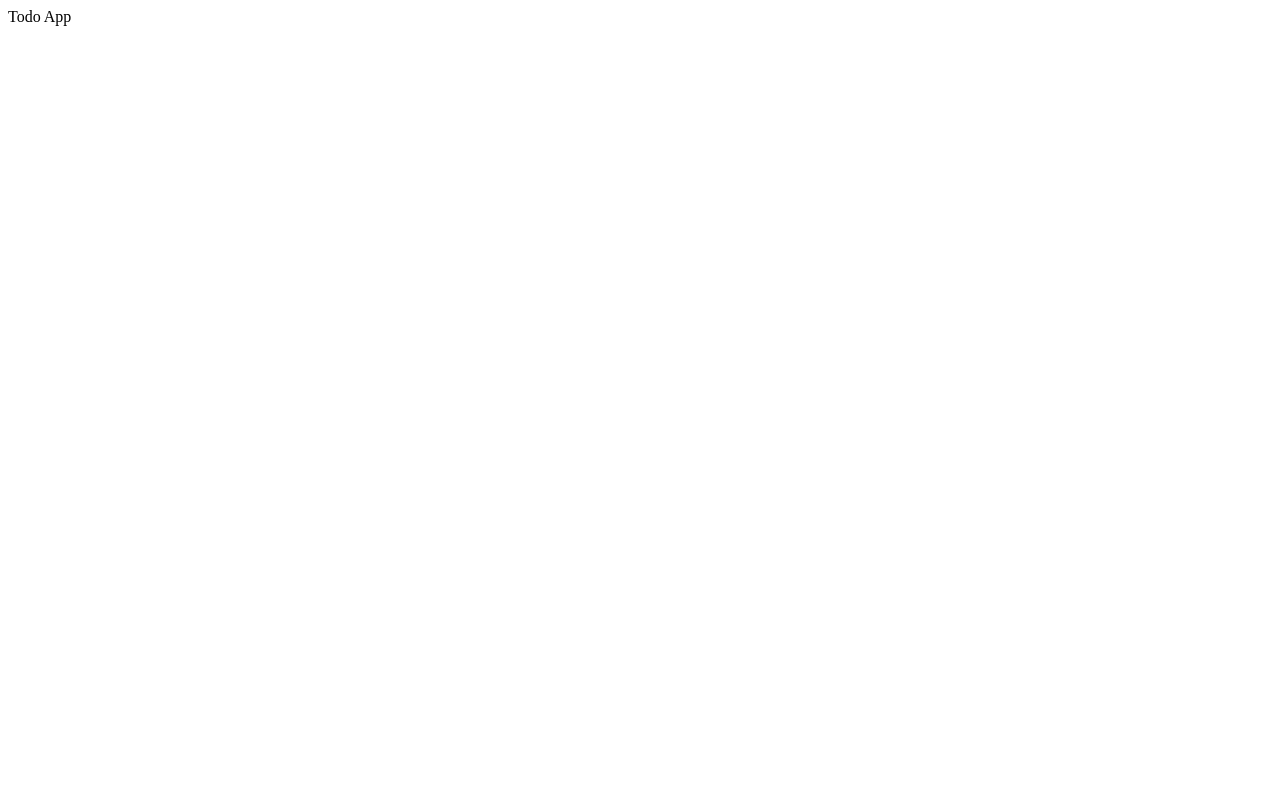
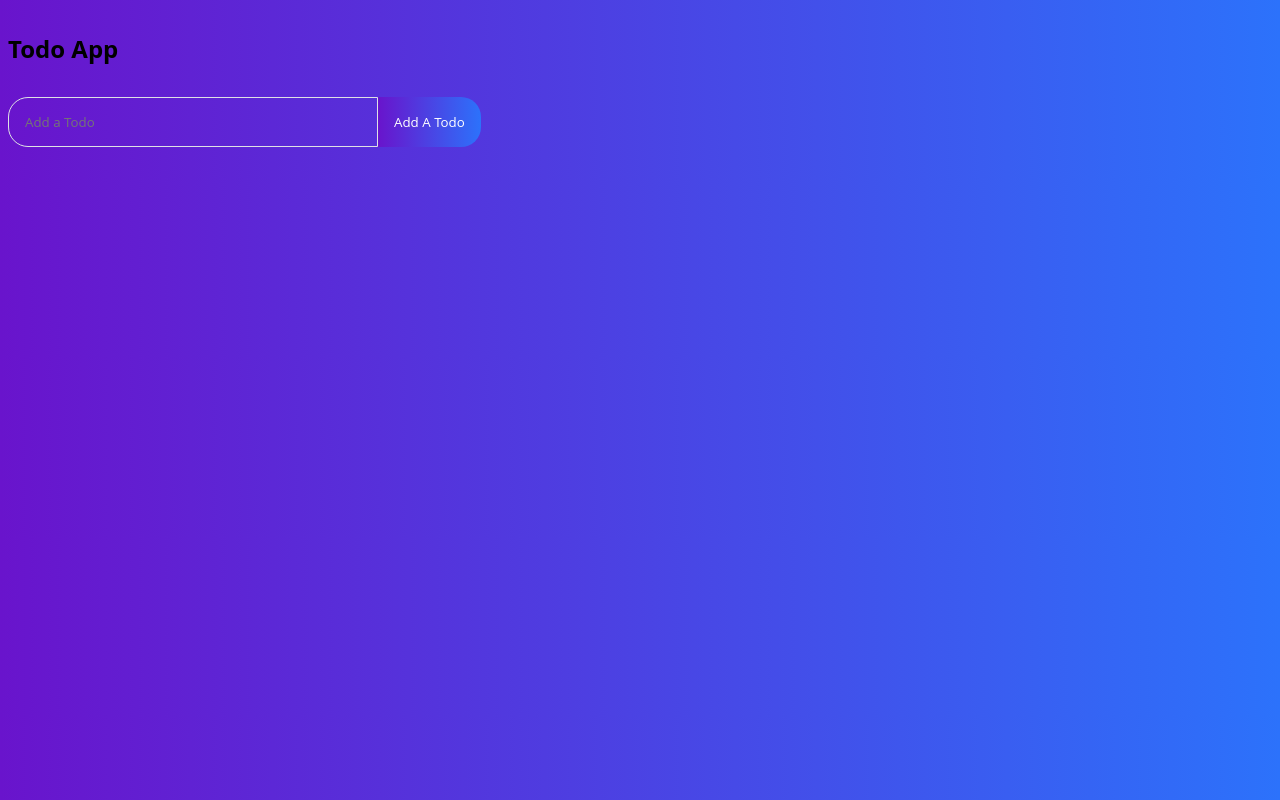
Before and after one commit to Azikenp/Toodoo, a React (Vite) app: page / in a window 1280 px wide. Built offline with nearby package versions, Linux system fonts and the light colour scheme.

Commit message:
new file

```diff
--- a/src/App.css
+++ b/src/App.css
@@ -0,0 +1,136 @@
+* {
+    font-family: 'Open Sans';
+  }
+  body {
+    background: linear-gradient(
+      90deg,
+      rgba(105, 20, 204, 1) 0%,
+      rgba(44, 114, 251, 1) 100%
+    );
+  }
+  .todo-app {
+    display: flex;
+    flex-direction: column;
+    justify-content: flex-start;
+    width: 500px;
+    min-height: 500px;
+    background: white;
+    text-align: center;
+    margin: 128px auto;
+    border-radius: 5px;
+  }
+
+  h1 {
+    margin: 32px 0;
+    font-size: 24px;
+  }
+
+  .completed {
+    text-decoration: line-through;
+    opacity: 0.4;
+  }
+
+  .todo-form {
+    margin-bottom: 32px;
+  }
+
+  .todo-button {
+    padding: 16px;
+    border: none;
+    border-radius: 0 20px 20px 0;
+    cursor: pointer;
+    outline: none;
+    background: linear-gradient(
+      90deg,
+      rgba(105, 20, 204, 1) 0%,
+      rgba(44, 114, 251, 1) 100%
+    );
+    color: #fff;
+    text-transform: capitalize;
+  }
+
+  .todo-input {
+    padding: 15px 32px 15px 16px;
+    border-radius: 20px 0 0 20px;
+    border: 1px solid #dfe1e5;
+    outline: none;
+    width: 320px;
+    background: transparent;
+  }
+
+  .todo-input.edit {
+    border: 2px solid #149fff;
+  }
+
+  .todo-button.edit {
+    background: linear-gradient(
+      90deg,
+      rgba(20, 159, 255, 1) 0%,
+      rgba(17, 122, 255, 1) 100%
+    );
+    padding: 16px 22px;
+  }
+
+  .todo-container {
+    display: flex;
+    flex-direction: row;
+    position: relative;
+  }
+
+  ul {
+    list-style-type: none;
+    padding: 0;
+    margin: 0;
+  }
+
+  .todo-row {
+    display: flex;
+    justify-content: space-between;
+    align-items: center;
+    box-shadow: rgba(149, 157, 165, 0.2) 0px 8px 24px;
+    margin: 4px auto;
+
+    padding: 16px;
+    border-radius: 20px;
+    width: 80%;
+  }
+
+  .todo-row input {
+    margin-right: 10px;
+  }
+
+  /* Dropdown Styling */
+  .dropdown {
+    position: relative;
+    display: inline-block;
+    text-align: left;
+  }
+
+  .dropdown-list-container {
+    transform-origin: top;
+    position: absolute;
+    padding: 10px 0px;
+    right: 0rem;
+    margin-top: 2rem;
+    border-radius: 0.375rem;
+    box-shadow: 0 10px 15px -3px rgb(0 0 0 / 0.1), 0 4px 6px -4px rgb(0 0 0 / 0.1);
+    background-color: white;
+  }
+
+  .dropdown-list-btn {
+    background-color: white;
+    border: none;
+    padding: 10px 30px;
+  }
+
+  .dropdown-list-btn:hover {
+    background-color: #eaeaea;
+  }
+
+  .edit-input {
+    border: none;
+  }
+
+  .red {
+    color: red;
+  }
--- a/src/App.tsx
+++ b/src/App.tsx
@@ -1,5 +1,22 @@
+import TodoForm from "./components/TodoForm";
+import "./App.css";
+import { useState } from "react";
+
 const App = () => {
-  return <div>Todo App</div>;
+  const [todos, setTodos] = useState<Array<Todo>>([]);
+
+  const addTodo: AddTodo = (newTodo) => {
+    if (newTodo !== "") {
+      setTodos([...todos, { text: newTodo, complete: false }]);
+    }
+  };
+
+  return (
+    <div>
+      <h1>Todo App</h1>
+      <TodoForm addTodo={addTodo} />
+    </div>
+  );
 };
 
 export default App;
--- a/src/components/TodoForm.tsx
+++ b/src/components/TodoForm.tsx
@@ -1,9 +1,36 @@
-import React from 'react'
+import React, { ChangeEvent, useState, FormEvent } from "react";
 
-const TodoForm = () => {
-  return (
-    <div>TodoForm</div>
-  )
+interface TodoFormProps {
+  addTodo: AddTodo;
 }
 
-export default TodoForm
+const TodoForm: React.FC<TodoFormProps> = ({ addTodo }) => {
+  const [newTodo, setNewTodo] = useState<string>("");
+
+  const handleChange = (e: ChangeEvent<HTMLInputElement>) => {
+    setNewTodo(e.target.value);
+  };
+
+  const handleSubmit = (e:FormEvent<HTMLButtonElement>) => {
+    e.preventDefault();
+    addTodo(newTodo)
+    setNewTodo("")
+  }
+
+  return (
+    <form className="todo-form">
+      <input
+        type="text"
+        value={newTodo}
+        className="todo-input"
+        placeholder="Add a Todo"
+        onChange={handleChange}
+      />
+      <button type="submit" className="todo-button" onClick={handleSubmit}>
+        Add a todo
+      </button>
+    </form>
+  );
+};
+
+export default TodoForm;
--- /dev/null
+++ b/src/types.d.ts
@@ -0,0 +1,5 @@
+type AddTodo = (newTodo: string) => void;
+
+type Todo = { text: string; complete: boolean };
+
+type ToggleComplete = (selectedTodo: Todo) => void;
```
Also changed, not shown: src/components/TodolistItems.tsx (added, +9 -0 lines).
